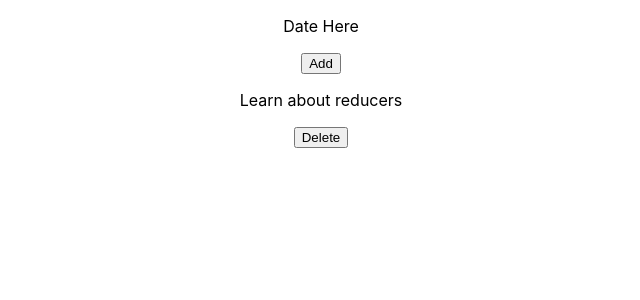
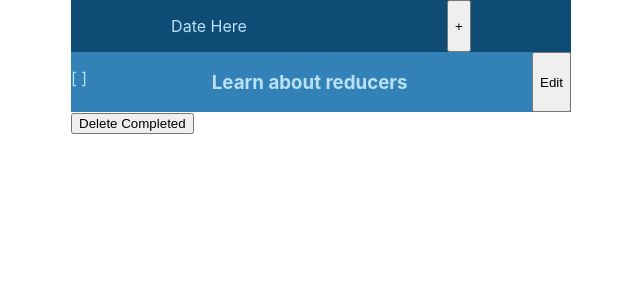
Before and after one commit to CAM603/reducer-todo, a React (Create React App) app: page / in a window 1280 px wide. Shown: the top 300 px of the page, without its empty margins (319-959 px from the left). Built offline with nearby package versions, Linux system fonts and the light colour scheme.

Commit message:
added style

```diff
--- a/src/App.css
+++ b/src/App.css
@@ -1,7 +1,24 @@
-.App {
-  text-align: center;
+.app-container {
+  display: flex;
+  justify-content: center;
+}
+.app {
+  width: 500px;
+  max-width: 800px;
+}
+.todo-list {
+  width: 100%;
+}
+.todo-list div:nth-child(even) {
+  background: #bbe1fa;
+  color: #3282b8;
+}
+.todo-list div:nth-child(odd) {
+  background: #3282b8;
+  color: #bbe1fa;
 }
 
 .cross {
-  text-decoration: line-through;
+  text-decoration: line-through red;
+  /* color: #1b262c; */
 }
--- a/src/App.js
+++ b/src/App.js
@@ -19,27 +19,38 @@ function App() {
     e.preventDefault()
     dispatch({type: 'ADD', payload: item})
     setItem('')
+    setAdding(!adding)
   }
   const complete = (id) => {
     dispatch({type: 'COMPLETE', payload: id})
   }
   const deleteComplete = () => {
-    dispatch({type: 'DELETE'})
+    dispatch({type: 'DELETE_COMPLETE'})
   }
   const toggleForm = () => {
     setAdding(!adding)
+  }
+  const deleteTodo = (id) => {
+    dispatch({type: 'DELETE_TODO', payload: id})
   }
 
   const addForm = adding ? <TodoForm add={add} item={item} handleChange={handleChange}/> : null;
 
   return (
-    <div className="App">
-      <Navigation toggleForm={toggleForm}/>
-      <TodoList todos={state.todos} complete={complete}/>
-      {addForm}
-      <button onClick={deleteComplete}>Delete</button>
+    <>
+      <div className="app-container">
+        <div className="app">
+          <Navigation toggleForm={toggleForm} adding={adding}/>
+          {addForm}
+          <TodoList
+          todos={state.todos}
+          complete={complete}
+          deleteTodo={deleteTodo}/>
+          <button onClick={deleteComplete}>Delete Completed</button>
+        </div>
+      </div>
       <GlobalStyle />
-    </div>
+    </>
   );
 }
 
--- a/src/components/Navigation.js
+++ b/src/components/Navigation.js
@@ -1,11 +1,12 @@
 import React from 'react';
+import { StyledNav } from '../styles/StyledNav';
 
-const Navigation = ({toggleForm}) => {
+const Navigation = ({toggleForm, adding}) => {
     return (
-        <div>
+        <StyledNav>
             <p>Date Here</p>
-            <button onClick={() => toggleForm()}>Add</button>
-        </div>
+            <button onClick={() => toggleForm()}>{adding ? '' : '+'}</button>
+        </StyledNav>
     )
 }
 
--- a/src/components/ToDoList.js
+++ b/src/components/ToDoList.js
@@ -1,12 +1,12 @@
 import React from 'react';
 import Todo from './Todo';
 
-const TodoList = ({todos, complete}) => {
+const TodoList = ({todos, complete, deleteTodo}) => {
 
     return (
-        <div>
+        <div className="todo-list">
             {todos.map(todo => (
-                <Todo todo={todo} complete={complete}/>
+                <Todo todo={todo} complete={complete} deleteTodo={deleteTodo}/>
             ))}
         </div>
         )
--- a/src/components/Todo.js
+++ b/src/components/Todo.js
@@ -1,11 +1,14 @@
 import React from 'react';
+import { StyledTodo } from '../styles/StyledTodo';
 
-const Todo = ({todo, complete}) => {
+const Todo = ({todo, complete, deleteTodo}) => {
 
     return (
-        <div>
-            <p onClick={() => complete(todo.id)} className={todo.completed ? 'cross' : 'not'}>{todo.todo}</p>
-        </div>
+        <StyledTodo>
+            <p>{todo.completed ? '[✓]' : '[ ]'}</p>
+            <h3 onClick={() => complete(todo.id)} className={todo.completed ? 'cross' : 'not'}>{todo.todo}</h3>
+            {todo.completed ? <button onClick={() => deleteTodo(todo.id)}>Delete</button> : <button>Edit</button>}
+        </StyledTodo>
     )
 }
 
--- a/src/components/TodoForm.js
+++ b/src/components/TodoForm.js
@@ -1,18 +1,19 @@
 import React from 'react';
+import { StyledTodoForm } from '../styles/StyledTodoForm';
 
 const TodoForm = ({add, handleChange, item}) => {
 
     return (
-        <div>
+        <StyledTodoForm>
             <form onSubmit={add}>
-                <label>Add a To Do</label>
                 <input
+                type="text"
                 onChange={handleChange}
                 value={item}
                 />
-                <button>Add</button>
+                <input type="submit"/>
             </form>
-        </div>
+        </StyledTodoForm>
     )
 }
 
--- a/src/reducers/reducer.js
+++ b/src/reducers/reducer.js
@@ -26,9 +26,14 @@ export const reducer = (state, action) => {
                 return {...state,
                     todos: state.todos.map(todo => todo.id === action.payload ? {...todo, completed: !todo.completed} : todo)
                 };
-            case 'DELETE':
+            case 'DELETE_COMPLETE':
                 return {...state,
                     todos: state.todos.filter(todo => todo.completed === false)
+                }
+            case 'DELETE_TODO':
+                return {
+                    ...state,
+                    todos: state.todos.filter(todo => todo.id !== action.payload)
                 }
         default:
             return state;
--- a/src/styles/GlobalStyle.js
+++ b/src/styles/GlobalStyle.js
@@ -2,8 +2,9 @@ import { createGlobalStyle } from 'styled-components';
 
 export const GlobalStyle = createGlobalStyle`
     body {
-    margin: 0;
-    padding: 0;
-    box-sizing: border-box;
+        margin: 0;
+        padding: 0;
+        box-sizing: border-box;
+        color: #1b262c;
     }
 `;
--- /dev/null
+++ b/src/styles/StyledNav.js
@@ -0,0 +1,8 @@
+import styled from 'styled-components';
+
+export const StyledNav = styled.div`
+    background: #0f4c75;
+    color: #bbe1fa;
+    display: flex;
+    justify-content: space-around;
+`;
--- /dev/null
+++ b/src/styles/StyledTodo.js
@@ -0,0 +1,7 @@
+import styled from 'styled-components';
+
+export const StyledTodo = styled.div`
+    display: flex;
+    justify-content: space-between;
+
+`;
--- /dev/null
+++ b/src/styles/StyledTodoForm.js
@@ -0,0 +1,31 @@
+import styled from 'styled-components';
+
+export const StyledTodoForm = styled.div`
+    background: #bbe1fa;
+    color: #1b262c;
+    padding: 10px;
+    display: flex;
+    justify-content: center;
+
+    form {
+        display: flex;
+        justify-content: center;
+        max-width: 300px;
+
+        input[type="text"] {
+            width: 300px;
+            height: 20px;
+            padding-right: 50px;
+        }
+
+        input[type="submit"] {
+            margin-left: -50px;
+            height: 25px;
+            width: 50px;
+            background: #0f4c75;
+            color: #bbe1fa;
+            border: 0;
+            -webkit-appearance: none;
+        }
+    }
+`;
```
